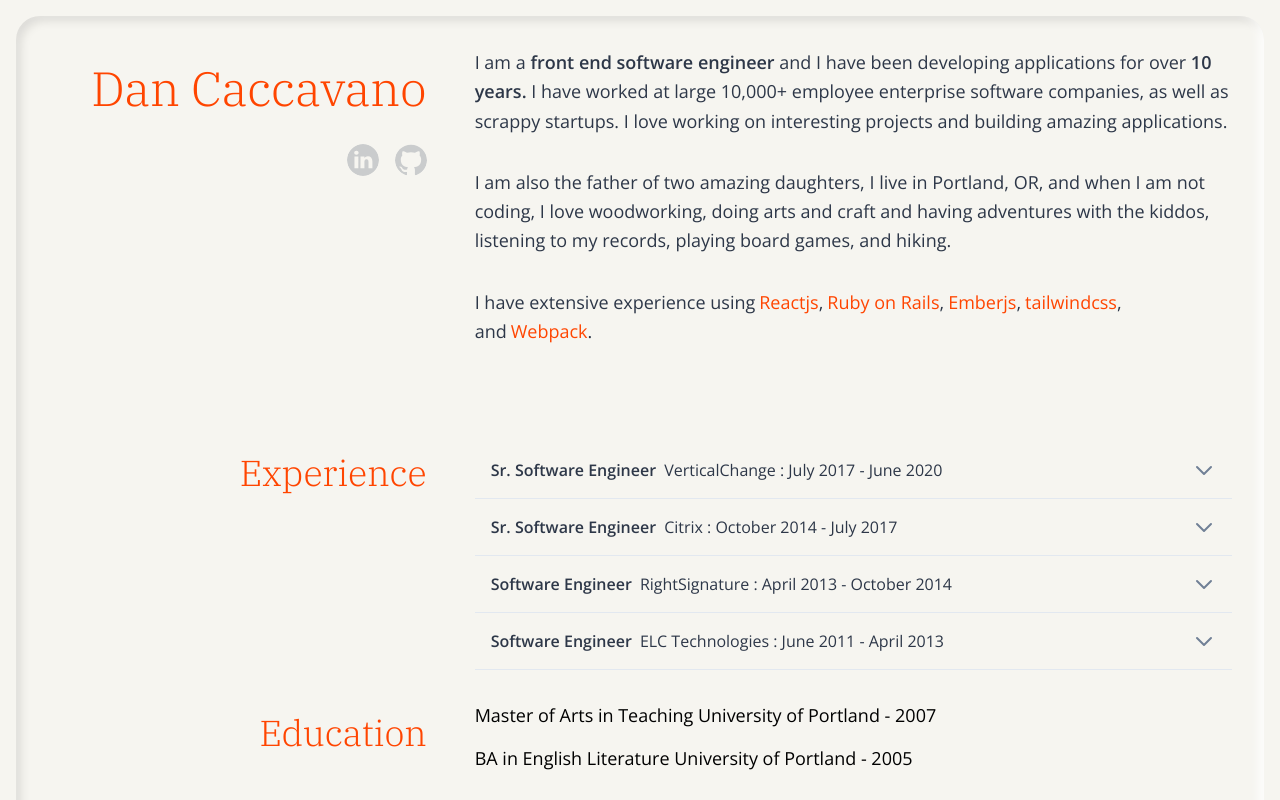
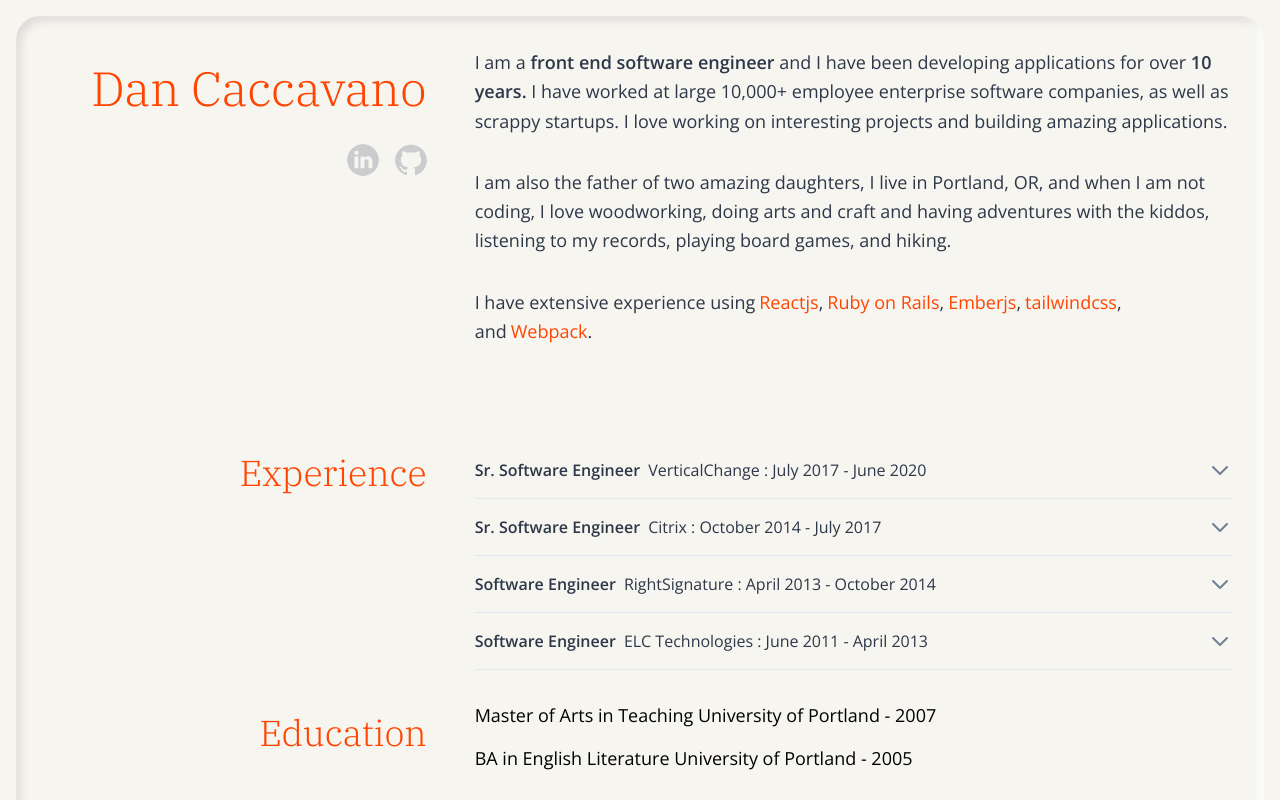
Before and after one commit to dcaccavano/personal-site, a React (Create React App) app: page / in a window 1280 px wide. Shown: the top 800 px of the page. Built offline with nearby package versions, Linux system fonts and the light colour scheme.

Commit message:
adjust padding for accordion

```diff
--- a/src/components/Accordion/AccordionItem/index.js
+++ b/src/components/Accordion/AccordionItem/index.js
@@ -5,7 +5,7 @@ const AccordionItem = ({ position, company, date, children }) => {
   return (
     <div>
       <div
-        className={`box-border flex items-center justify-between relative cursor-pointer p-4 border-gray-300 ${isOpen ? "border-b-0" : "border-b"}`}
+        className={`box-border flex items-center justify-between relative cursor-pointer py-4 px-0 border-gray-300 ${isOpen ? "border-b-0" : "border-b"}`}
         onClick={() => setIsOpen(!isOpen)}
       >
         <div className="mr-4">
```
